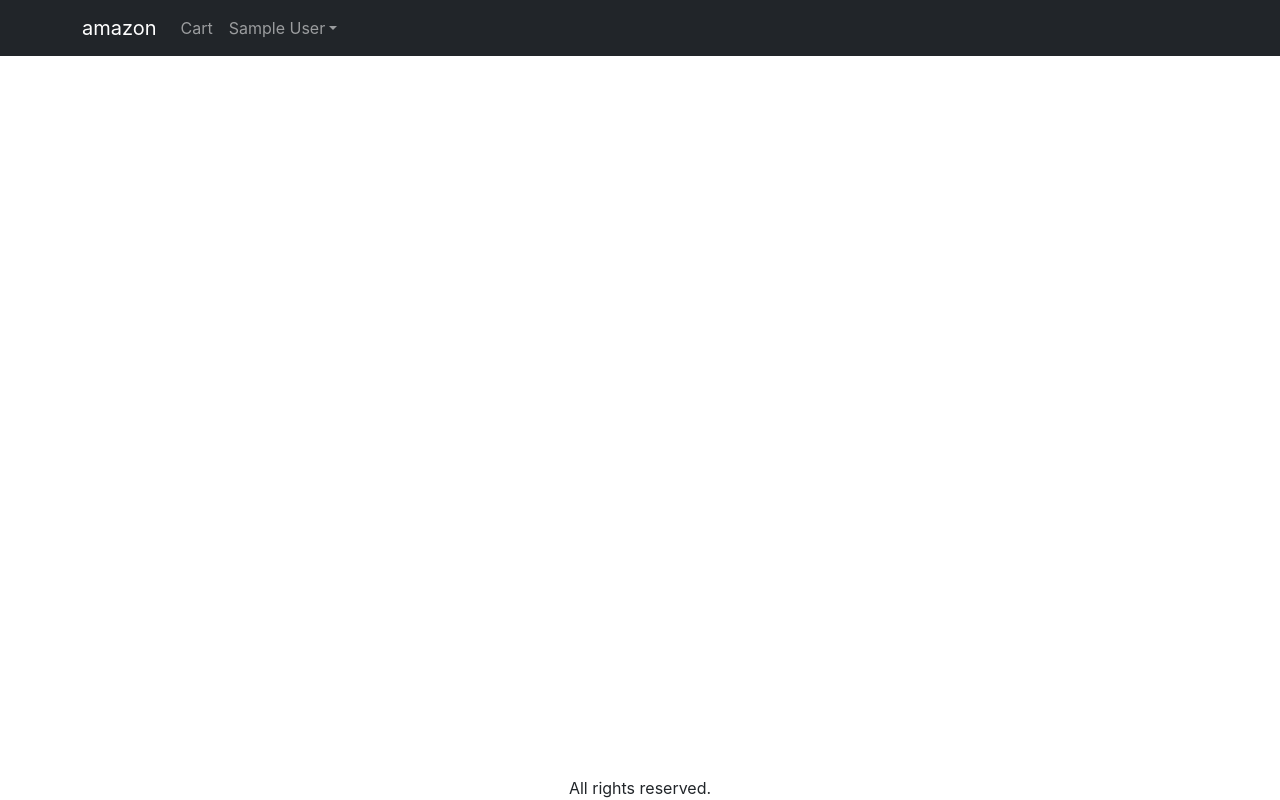
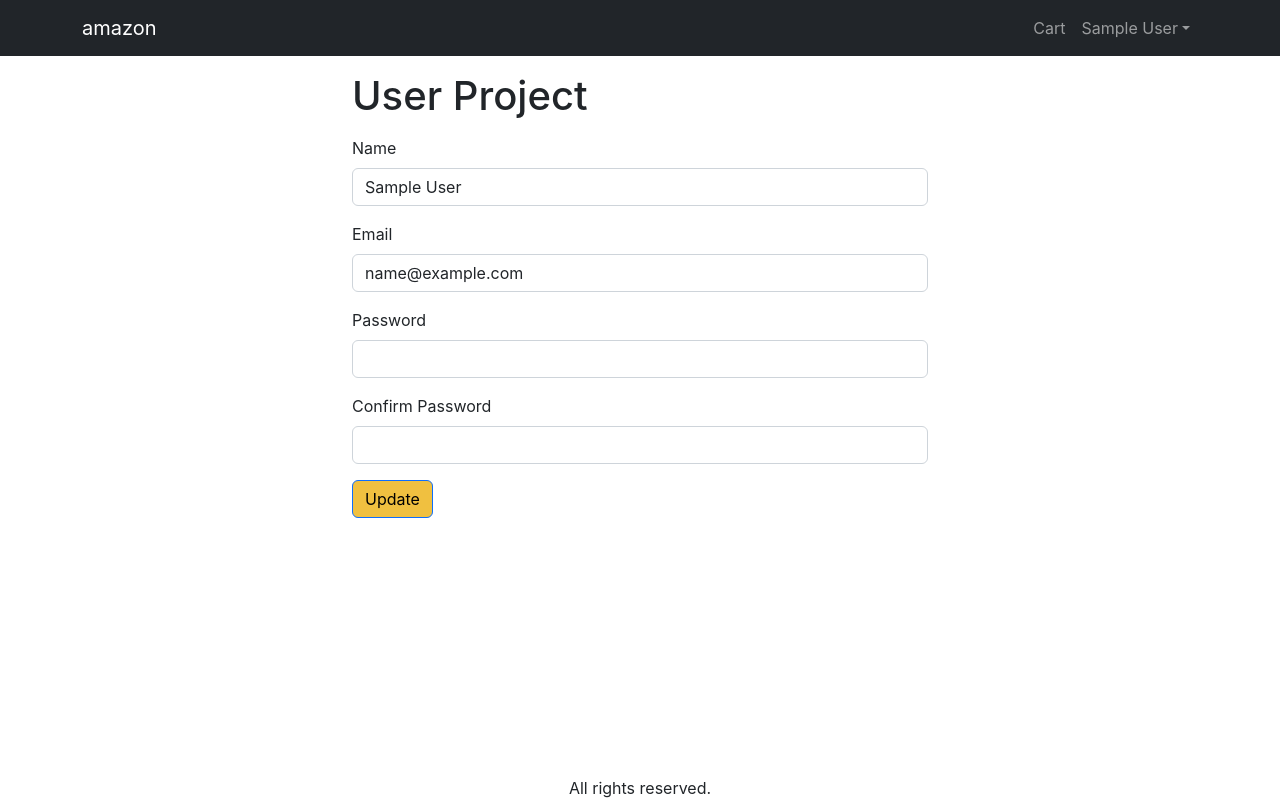
Before and after one commit to tonyclem/AmazonEcommerce, a React (Create React App) app in the folder frontend/: page /profile in a window 1280 px wide. Built offline with nearby package versions, Linux system fonts and the light colour scheme; sample sign-in values are in the browser's storage.

Commit message:
added function, that unable to change password, email

```diff
--- a/frontend/src/App.js
+++ b/frontend/src/App.js
@@ -15,6 +15,7 @@ import PaymentMethodScreen from "./screens/PaymentMethodScreen";
 import PlaceOrderScreen from "./screens/PlaceOrderScreen";
 import OrderScreen from "./screens/OrderScreen";
 import OrderHistoryScreen from "./screens/OrderHistoryScreen";
+import { ProfileScreen } from "./screens/ProfileScreen";
 
 function App() {
   const { state, dispatch: ctxDispatch } = React.useContext(Store);
@@ -25,6 +26,7 @@ function App() {
     localStorage.removeItem("userInfo");
     localStorage.removeItem("shippingAddress");
     localStorage.removeItem("paymentMethod");
+    window.location.href = "/signin";
   };
 
   return (
@@ -32,12 +34,14 @@ function App() {
       <div className="d-flex flex-column site-container">
         <ToastContainer position="bottom-center" limit={1} />
         <header>
-          <Navbar bg="dark" variant="dark">
+          <Navbar bg="dark" variant="dark" expand="lg">
             <Container>
               <LinkContainer to="/">
                 <Navbar.Brand>amazon</Navbar.Brand>
               </LinkContainer>
-              <Nav className="me-auto">
+              <Navbar.Toggle aria-controls="basic-navbar-nav" />
+              <Navbar.Collapse id="basic-navbar-nav">
+                <Nav className="me-auto w-100 justify-content-end">
                   <Link to="/cart" className="nav-link">
                     Cart
                     {cart.cartItems.length > 0 && (
@@ -69,6 +73,7 @@ function App() {
                     </Link>
                   )}
                 </Nav>
+              </Navbar.Collapse>
             </Container>
           </Navbar>
         </header>
@@ -84,6 +89,7 @@ function App() {
               <Route path="/orderhistory" element={<OrderHistoryScreen />} />
               <Route path="/shipping" element={<ShippingAddressScreen />} />
               <Route path="/payment" element={<PaymentMethodScreen />} />
+              <Route path="/profile" element={<ProfileScreen />} />
               <Route path="/" element={<HomeScreen />} />
             </Routes>
           </Container>
--- /dev/null
+++ b/frontend/src/screens/ProfileScreen.jsx
@@ -0,0 +1,111 @@
+import React, { useContext, useState, useReducer } from "react";
+import { Form, Button } from "react-bootstrap";
+import { Helmet } from "react-helmet-async";
+import { Store } from "../Store";
+import { toast } from "react-toastify";
+import axios from "axios";
+import getError from "../utils";
+
+export const ProfileScreen = () => {
+  const { state, dispatch: ctxDispatch } = useContext(Store);
+  const { userInfo } = state;
+
+  const [name, setName] = useState(userInfo.name);
+  const [email, setEmail] = useState(userInfo.email);
+  const [password, setPassword] = useState("");
+  const [confirmPassword, setConfirmPassword] = useState("");
+
+  const reducer = (state, action) => {
+    switch (action.type) {
+      case "UPDATE_REQUEST":
+        return { ...state, loadingUpdate: true };
+      case "UPDATE_SUCCESS":
+        return { ...state, loadingUpdate: false };
+      case "UPDATE_FAIL":
+        return { ...state, loadingUpdate: false };
+      default:
+        return state;
+    }
+  };
+
+  const [{ loadingUpdate }, dispatch] = useReducer(reducer, {
+    loadingUpdate: false,
+  });
+
+  const submitHandler = async (e) => {
+    e.preventDefault();
+    try {
+      const { data } = await axios.put(
+        "/api/users/profile",
+        {
+          name,
+          email,
+          password,
+        },
+        {
+          headers: { Authorization: `Bearer ${userInfo.token}` },
+        }
+      );
+      dispatch({
+        type: "UPDATE_SUCCESS",
+      });
+      ctxDispatch({ type: "USER_SIGNIN", payload: data });
+      localStorage.setItem("userInfo", JSON.stringify(data));
+      toast.success("User update successful");
+    } catch (error) {
+      dispatch({ type: "FETCH_FAIL" });
+      toast.error(getError(error));
+    }
+  };
+
+  return (
+    <div className="container small-container">
+      <Helmet>
+        <title>User Profile</title>
+      </Helmet>
+      <h1 className="my-3">User Project</h1>
+      <form onSubmit={submitHandler}>
+        <Form.Group className="mb-3">
+          <Form.Label>Name</Form.Label>
+          <Form.Control
+            type="name"
+            value={name}
+            onChange={(e) => setName(e.target.value)}
+            required
+          ></Form.Control>
+        </Form.Group>
+        <Form.Group className="mb-3">
+          <Form.Label>Email</Form.Label>
+          <Form.Control
+            type="email"
+            value={email}
+            onChange={(e) => setEmail(e.target.value)}
+            required
+          ></Form.Control>
+        </Form.Group>
+
+        <Form.Group className="mb-3">
+          <Form.Label>Password</Form.Label>
+          <Form.Control
+            type="password"
+            value={password}
+            onChange={(e) => setPassword(e.target.value)}
+            required
+          ></Form.Control>
+        </Form.Group>
+        <Form.Group className="mb-3">
+          <Form.Label>Confirm Password</Form.Label>
+          <Form.Control
+            type="password"
+            value={confirmPassword}
+            onChange={(e) => setConfirmPassword(e.target.value)}
+            required
+          ></Form.Control>
+        </Form.Group>
+        <div className="mb-3">
+          <Button type="submit">Update</Button>
+        </div>
+      </form>
+    </div>
+  );
+};
```
Also changed, not shown: 1 other file (tests, documents, lock files or other folders). Lines whose indentation alone changed are shown as unchanged.
